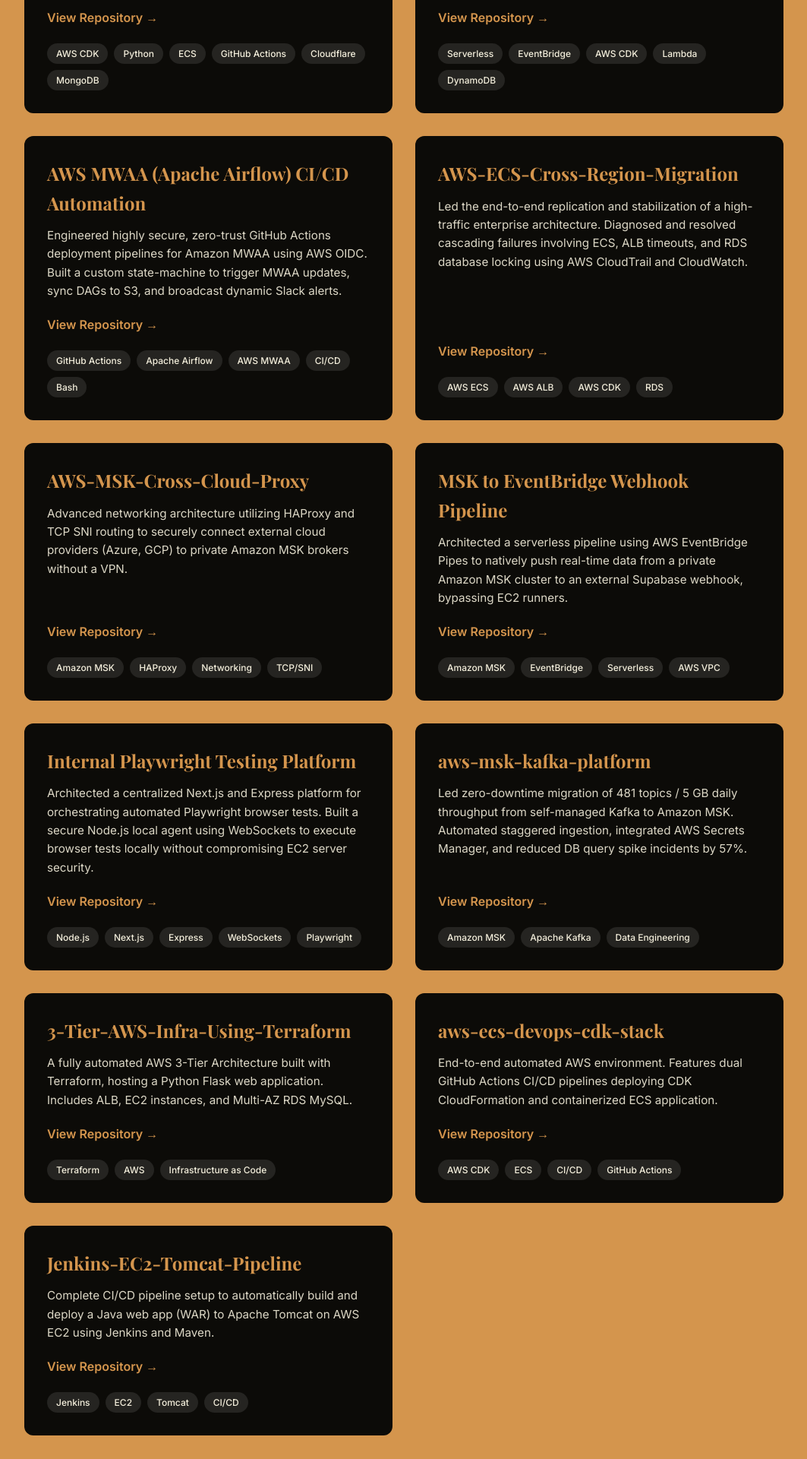
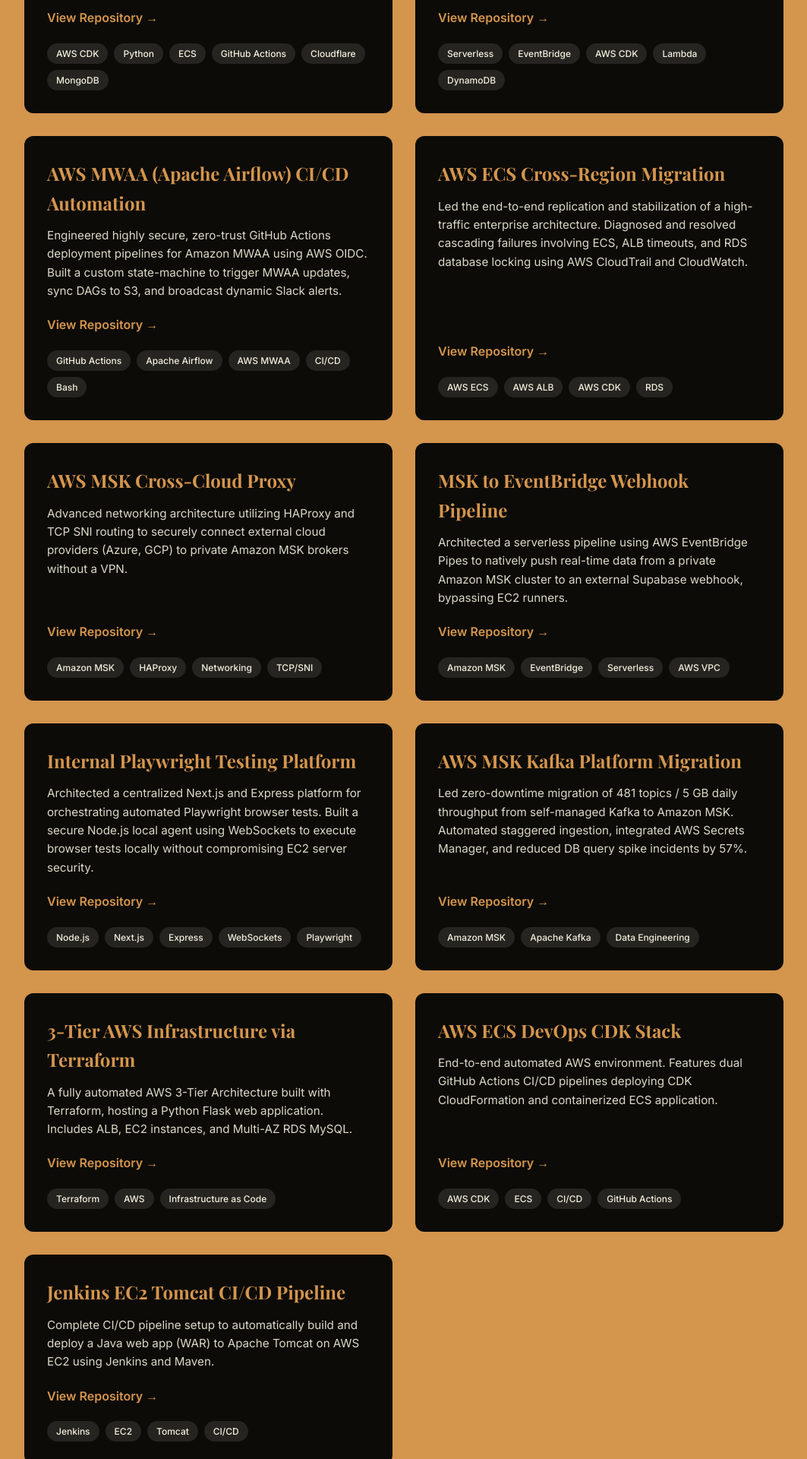
Before and after one commit to KrishnaaCloud/KrishnaaCloud.github.io, a React (Vite) app: page / in a window 1280 px wide. Shown: the part 3077-4997 px from the top of the page at 76% size, without its empty margins (108-1171 px from the left). Built offline with nearby package versions, Linux system fonts and the light colour scheme; a web font is replaced by a local one.

Commit message:
style: use clean display names for projects

```diff
--- a/src/components/Projects.jsx
+++ b/src/components/Projects.jsx
@@ -28,14 +28,14 @@
       category: "CI/CD"
     },
     {
-      name: "AWS-ECS-Cross-Region-Migration",
+      name: "AWS ECS Cross-Region Migration",
       description: "Led the end-to-end replication and stabilization of a high-traffic enterprise architecture. Diagnosed and resolved cascading failures involving ECS, ALB timeouts, and RDS database locking using AWS CloudTrail and CloudWatch.",
       link: "https://github.com/KrishnaaCloud/AWS-ECS-Cross-Region-Migration",
       tags: ["AWS ECS", "AWS ALB", "AWS CDK", "RDS"],
       category: "ECS"
     },
     {
-      name: "AWS-MSK-Cross-Cloud-Proxy",
+      name: "AWS MSK Cross-Cloud Proxy",
       description: "Advanced networking architecture utilizing HAProxy and TCP SNI routing to securely connect external cloud providers (Azure, GCP) to private Amazon MSK brokers without a VPN.",
       link: "https://github.com/KrishnaaCloud/AWS-MSK-Cross-Cloud-Proxy",
       tags: ["Amazon MSK", "HAProxy", "Networking", "TCP/SNI"],
@@ -56,28 +56,28 @@
       category: "All"
     },
     {
-      name: "aws-msk-kafka-platform",
+      name: "AWS MSK Kafka Platform Migration",
       description: "Led zero-downtime migration of 481 topics / 5 GB daily throughput from self-managed Kafka to Amazon MSK. Automated staggered ingestion, integrated AWS Secrets Manager, and reduced DB query spike incidents by 57%.",
       link: "https://github.com/KrishnaaCloud/aws-msk-kafka-platform",
       tags: ["Amazon MSK", "Apache Kafka", "Data Engineering"],
       category: "MSK"
     },
     {
-      name: "3-Tier-AWS-Infra-Using-Terraform",
+      name: "3-Tier AWS Infrastructure via Terraform",
       description: "A fully automated AWS 3-Tier Architecture built with Terraform, hosting a Python Flask web application. Includes ALB, EC2 instances, and Multi-AZ RDS MySQL.",
       link: "https://github.com/KrishnaaCloud/3-Tier-AWS-Infra-Using-Terraform",
       tags: ["Terraform", "AWS", "Infrastructure as Code"],
       category: "Other"
     },
     {
-      name: "aws-ecs-devops-cdk-stack",
+      name: "AWS ECS DevOps CDK Stack",
       description: "End-to-end automated AWS environment. Features dual GitHub Actions CI/CD pipelines deploying CDK CloudFormation and containerized ECS application.",
       link: "https://github.com/KrishnaaCloud/aws-ecs-devops-cdk-stack",
       tags: ["AWS CDK", "ECS", "CI/CD", "GitHub Actions"],
       category: "ECS"
     },
     {
-      name: "Jenkins-EC2-Tomcat-Pipeline",
+      name: "Jenkins EC2 Tomcat CI/CD Pipeline",
       description: "Complete CI/CD pipeline setup to automatically build and deploy a Java web app (WAR) to Apache Tomcat on AWS EC2 using Jenkins and Maven.",
       link: "https://github.com/KrishnaaCloud/Jenkins-EC2-Tomcat-Pipeline",
       tags: ["Jenkins", "EC2", "Tomcat", "CI/CD"],
```
